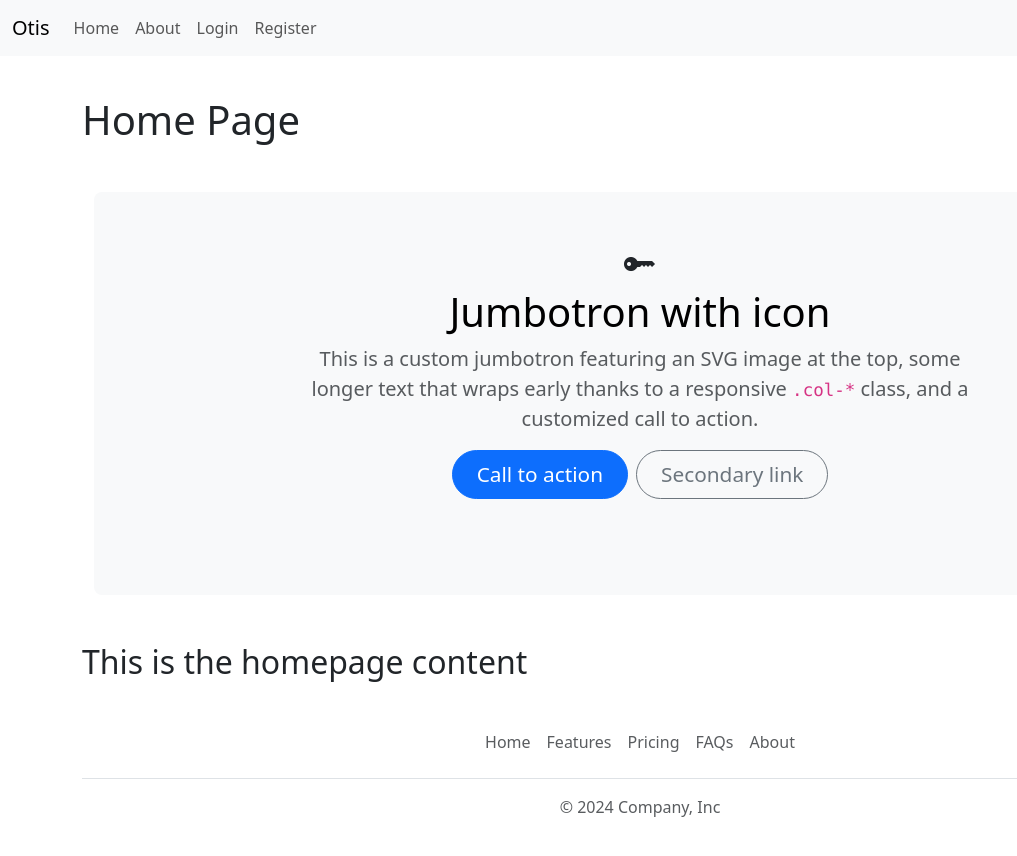
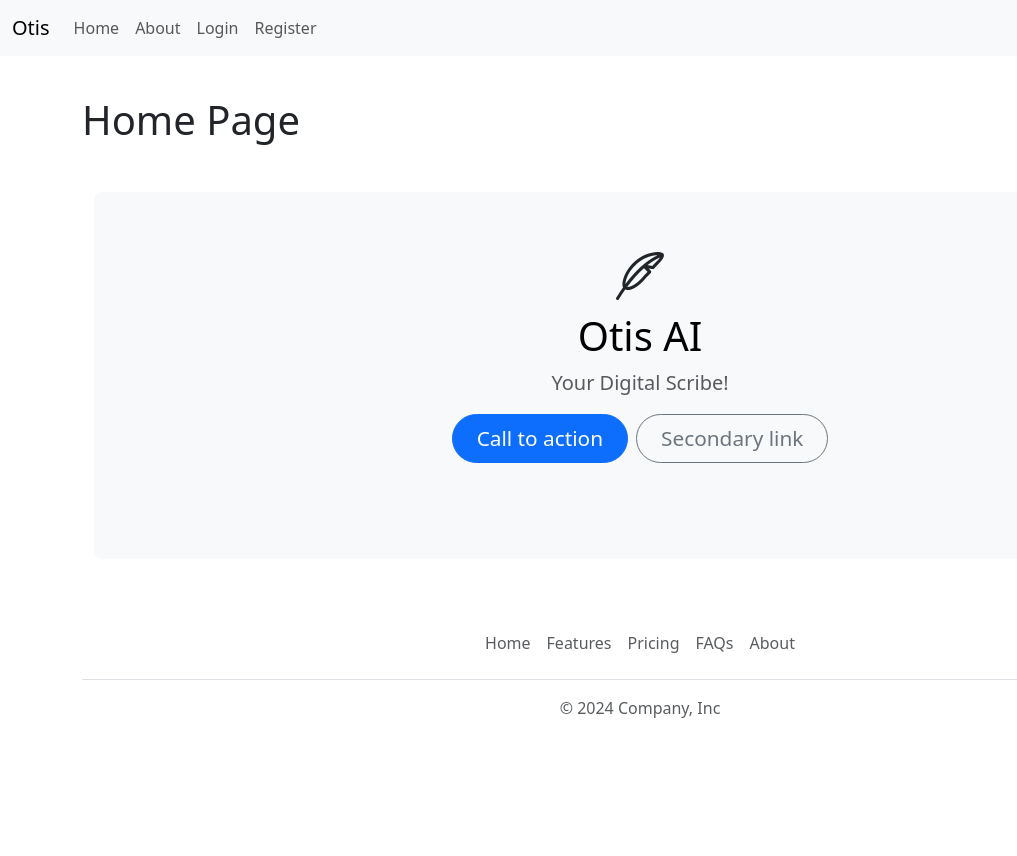
Before and after one commit to dtettarasar/otis-ai-frontend, a Vue app: page / in a window 1280 px wide. Shown: the top 856 px of the page, without its empty margins (0-1017 px from the left). After the commit the page ends 800 px from the top, so only its background shows below. Built offline with nearby package versions, Linux system fonts and the light colour scheme; no server answers.

Commit message:
update the banner for the home

```diff
--- a/src/components/general_content_components/HomeBanner.vue
+++ b/src/components/general_content_components/HomeBanner.vue
@@ -15,10 +15,10 @@ onMounted(() => {
 
   <div class="p-5 text-center bg-body-tertiary rounded-3">
 
-    <i class="main-icon bi bi-key-fill"></i>
-    <h1 class="text-body-emphasis">Jumbotron with icon</h1>
+    <i class="main-icon bi bi-feather"></i>
+    <h1 class="text-body-emphasis">Otis AI</h1>
     <p class="col-lg-8 mx-auto fs-5 text-muted">
-      This is a custom jumbotron featuring an SVG image at the top, some longer text that wraps early thanks to a responsive <code>.col-*</code> class, and a customized call to action.
+      Your Digital Scribe!
     </p>
 
     <div class="d-inline-flex gap-2 mb-5">
@@ -39,7 +39,7 @@ onMounted(() => {
 <style>
 
 .main-icon {
-  font-size: 2rem;
+  font-size: 3rem;
 }
 
 </style>
--- a/src/components/page_main_containers/HomeContent.vue
+++ b/src/components/page_main_containers/HomeContent.vue
@@ -8,8 +8,4 @@
 
     <HomeBanner></HomeBanner>
 
-    <div>
-        <h2>This is the homepage content</h2>
-    </div>
-
 </template>
```
